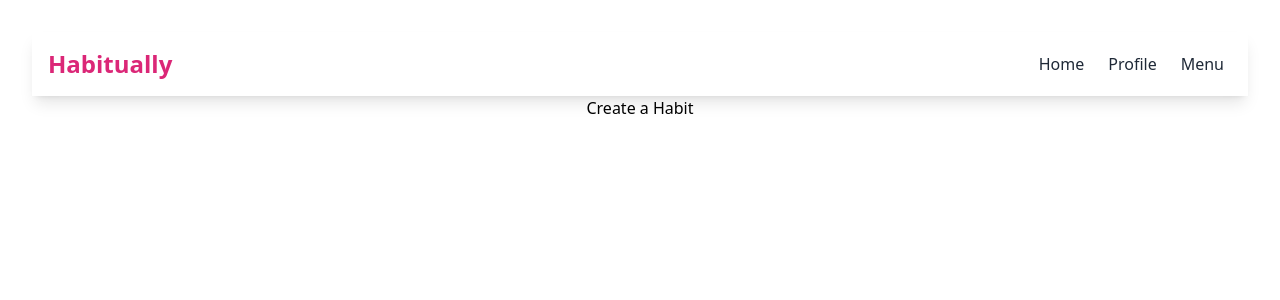
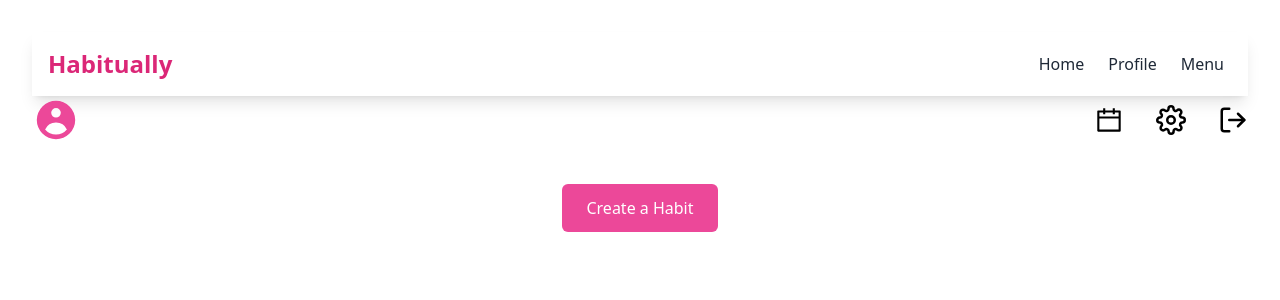
Before and after one commit to MaxEdwards20/Habitually, a React (Vite) app: page /profile in a window 1280 px wide. Shown: the top 300 px of the page. Built offline with nearby package versions, Linux system fonts and the light colour scheme; no server answers; the database is empty; sample sign-in values are in the browser's storage.

Commit message:
Creates a calendar component and allows it to be accessed

```diff
--- a/package.json
+++ b/package.json
@@ -18,6 +18,7 @@
     "mui": "^0.0.1",
     "react": "^18.2.0",
     "react-dom": "^18.2.0",
+    "react-icons": "^4.8.0",
     "react-router-dom": "^6.10.0"
   },
   "devDependencies": {
--- a/src/components/Navbar.tsx
+++ b/src/components/Navbar.tsx
@@ -2,6 +2,8 @@ import { signOut } from "firebase/auth";
 import { FC, useContext, useEffect, useState } from "react";
 import { Link, Outlet, useLocation, useNavigate } from "react-router-dom";
 import { auth } from "../lib/firebase";
+
+import { logout } from "../utils/hooks";
 
 export const NavBar = () => {
   const [showMenu, setShowMenu] = useState(false);
@@ -15,9 +17,8 @@ export const NavBar = () => {
   };
 
   const handleLogout = () => {
-    console.log("Logging out...");
     setShowMenu(false);
-    signOut(auth);
+    handleLogout();
   };
 
   return (
--- /dev/null
+++ b/src/pages/Calendar.tsx
@@ -0,0 +1,60 @@
+import React, { useEffect, useState } from "react";
+import { loadHabits } from "../utils/hooks";
+import { Habit } from "../utils/models";
+
+interface HabitsByDay {
+  [day: string]: string[];
+}
+
+export const Calendar: React.FC = () => {
+  const [habits, setHabits] = useState<Habit[]>([]);
+  const daysOfWeek = [
+    { name: "Sunday", abbr: "Su" },
+    { name: "Monday", abbr: "M" },
+    { name: "Tuesday", abbr: "Tu" },
+    { name: "Wednesday", abbr: "W" },
+    { name: "Thursday", abbr: "Th" },
+    { name: "Friday", abbr: "F" },
+    { name: "Saturday", abbr: "Sa" },
+  ];
+
+  useEffect(() => {
+    loadHabits().then((habits) => setHabits(habits));
+  }, []);
+
+  // Object mapping each day of the week to an array of habit names
+  const habitsByDay: HabitsByDay = daysOfWeek.reduce((acc, day) => {
+    // Filter the habits array to include only those that need to be done on this day
+    const habitsForDay = habits
+      .filter((habit) => habit.days.includes(day.name))
+      .map((habit) => habit.name);
+
+    // Add the array of habit names to the accumulator object
+    return { ...acc, [day.name]: habitsForDay };
+  }, {});
+
+  return (
+    <table>
+      <thead>
+        <tr>
+          <th></th>
+          {habits.map((habit) => (
+            <th key={habit.id}>{habit.name}</th>
+          ))}
+        </tr>
+      </thead>
+      <tbody>
+        {daysOfWeek.map((day) => (
+          <tr key={day.name}>
+            <td>{day.name}</td>
+            {habits.map((habit) => (
+              <td key={`${day.name}-${habit.id}`}>
+                {habitsByDay[day.name].includes(habit.name) ? "X" : ""}
+              </td>
+            ))}
+          </tr>
+        ))}
+      </tbody>
+    </table>
+  );
+};
--- a/src/pages/CreateAccount.tsx
+++ b/src/pages/CreateAccount.tsx
@@ -25,6 +25,7 @@ export const CreateAccount: FC = () => {
       return;
     }
     const res = await createUserWithEmailAndPassword(auth, email, password);
+
     console.log("Created user : ", res);
     setError(undefined);
   };
--- a/src/pages/Profile.tsx
+++ b/src/pages/Profile.tsx
@@ -1,11 +1,16 @@
 import { collection, getDocs, query, where } from "firebase/firestore";
 import { useContext, useEffect, useState } from "react";
-import { useNavigate } from "react-router-dom";
+import { AiOutlineCalendar } from "react-icons/ai";
+import { FiLogOut, FiSettings } from "react-icons/fi";
+import { HiUserCircle } from "react-icons/hi";
+import { Link, useNavigate } from "react-router-dom";
 import { CreateHabit } from "../components/CreateHabit";
 import { Modal } from "../components/Modal";
 import { AuthContext } from "../contexts/AuthContext";
 import { db } from "../lib/firebase";
+import { logout } from "../utils/hooks";
 import { Habit } from "../utils/models";
+import { Calendar } from "./Calendar";
 
 export const Profile = () => {
   const [habits, setHabits] = useState<Habit[]>([]);
@@ -15,25 +20,11 @@ export const Profile = () => {
   const navigate = useNavigate();
 
   useEffect(() => {
-    console.log("Loading all habits");
     if (!user) {
       navigate("/login");
       return;
     }
-    loadHabits();
   }, []);
-
-  async function loadHabits() {
-    const querySnapshot = await getDocs(
-      query(collection(db, "habits"), where("userId", "==", user!!.id))
-    );
-    const habits: Habit[] = [];
-    querySnapshot.forEach((doc) => {
-      const habit = doc.data() as Habit;
-      habits.push(habit);
-    });
-    setHabits(habits);
-  }
 
   const handleCreateHabit = () => {
     setShowModal(true);
@@ -43,16 +34,40 @@ export const Profile = () => {
     setShowModal(false);
   };
 
+  const handleLogout = () => {
+    logout();
+    navigate("/login");
+  };
+
   return (
     <>
-      <div className="mt-30">
-        <button onClick={handleCreateHabit} className="hover:text-pink-500">
-          Create a Habit
-        </button>
-        <Modal isOpen={showModal} onClose={handleCloseModal}>
-          <CreateHabit habits={habits} setHabits={setHabits} />
-        </Modal>
+      <div className="mt-30 flex flex-col items-center justify-center">
+        <div className="flex flex-row items-center justify-between w-full mb-10">
+          <HiUserCircle className="text-5xl text-pink-500" />
+          <div className="flex flex-row space-x-8">
+            <Link to="/calendar">
+              <AiOutlineCalendar className="text-3xl hover:text-pink-500 cursor-pointer" />
+            </Link>
+            <FiSettings className="text-3xl hover:text-pink-500 cursor-pointer" />
+            <FiLogOut
+              className="text-3xl hover:text-pink-500 cursor-pointer"
+              onClick={handleLogout}
+            />
+          </div>
+        </div>
+        <div className="flex flex-col items-center justify-center space-y-8">
+          <button
+            onClick={handleCreateHabit}
+            className="bg-pink-500 text-white px-6 py-3 rounded-md hover:bg-pink-600 transition-colors duration-300"
+          >
+            Create a Habit
+          </button>
+          {/* Add more items here */}
+        </div>
       </div>
+      <Modal isOpen={showModal} onClose={handleCloseModal}>
+        <CreateHabit habits={habits} setHabits={setHabits} />
+      </Modal>
     </>
   );
 };
--- a/src/utils/hooks.tsx
+++ b/src/utils/hooks.tsx
@@ -1,25 +1,26 @@
+import { signOut } from "firebase/auth";
+import { collection, getDocs, query, where } from "firebase/firestore";
 import { useEffect, useState } from "react";
 import { Api } from "../api/api";
-import { User } from "./models";
-import { getToken, removeToken } from "./tokenFunctions";
+import { auth, db } from "../lib/firebase";
+import { Habit, User } from "./models";
 
-type UserInfo = () => {
-  user: User | undefined;
-  setUser: (user: User | undefined) => void;
-  logout: () => void;
+export const logout = () => {
+  console.log("Logging out...");
+  signOut(auth);
 };
 
-export const useUserInfo: UserInfo = () => {
-  const [user, setUser] = useState<User>();
-  const logout = () => {
-    removeToken();
-    setUser(undefined);
-  };
-
-  useEffect(() => {
-    if (user) return;
-    if (!getToken()) return;
-  }, []);
-
-  return { user, setUser, logout };
+export const loadHabits = async () => {
+  const querySnapshot = await getDocs(
+    query(
+      collection(db, "habits"),
+      where("userId", "==", auth.currentUser!!.uid)
+    )
+  );
+  const habits: Habit[] = [];
+  querySnapshot.forEach((doc) => {
+    const habit = doc.data() as Habit;
+    habits.push(habit);
+  });
+  return habits;
 };
```
Also changed, not shown: src/utils/routes.tsx (+7 -1 lines), 1 other file (tests, documents, lock files or other folders).
